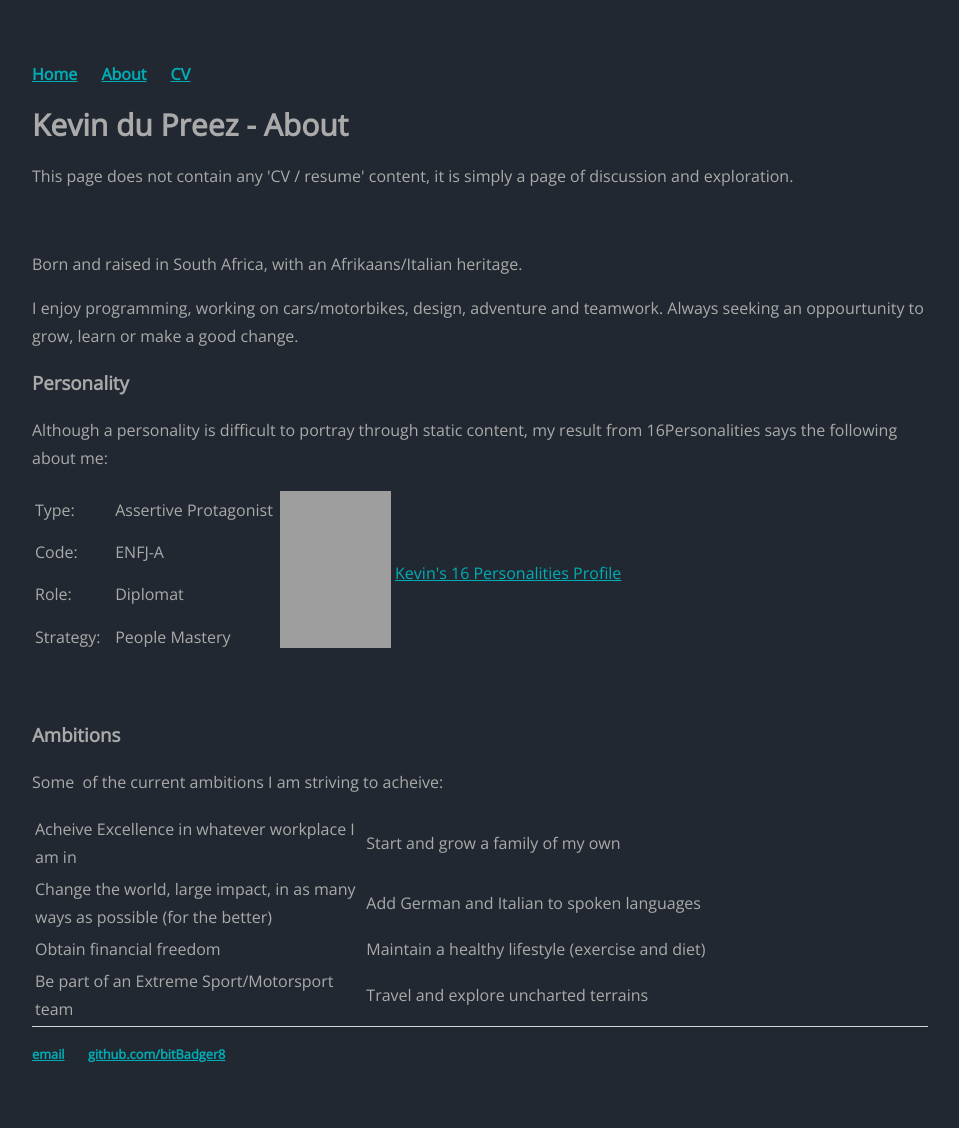
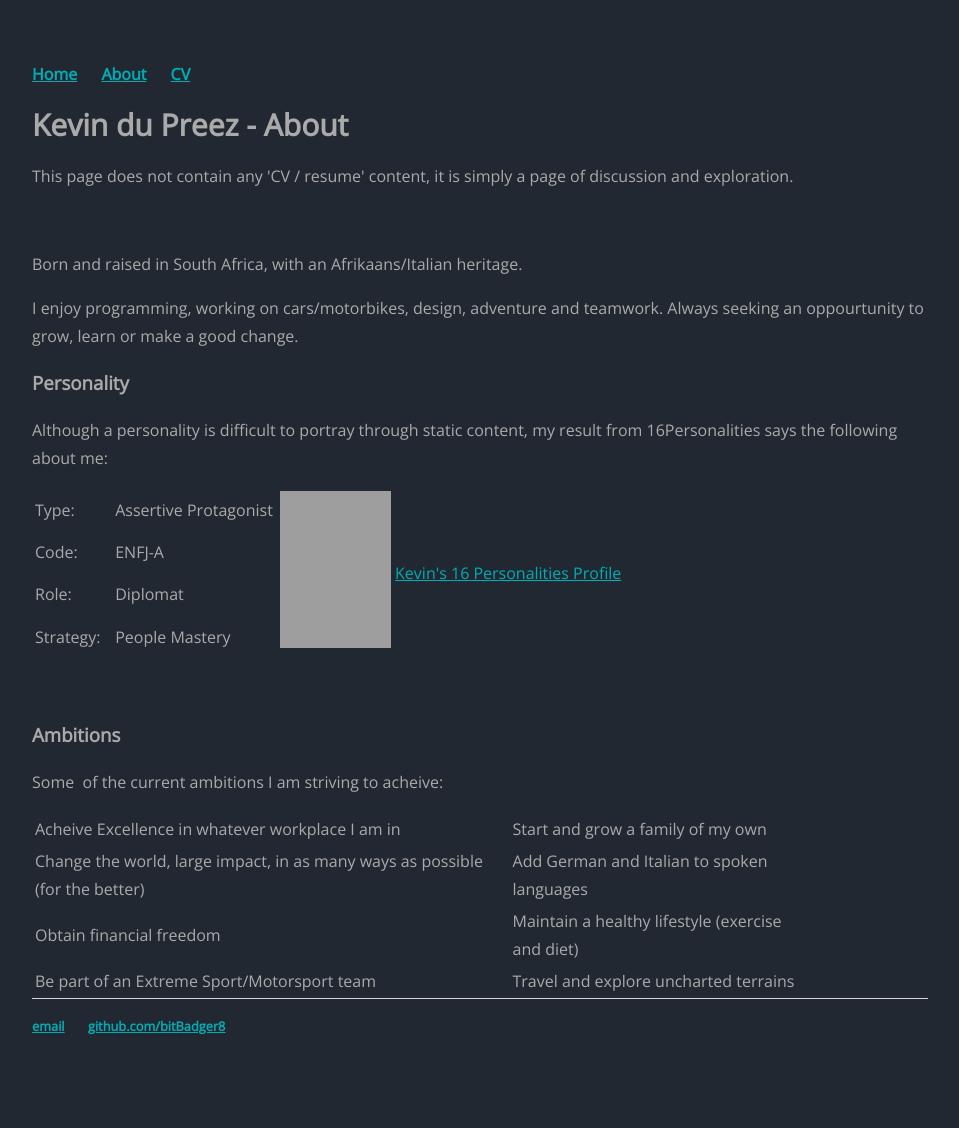
Before and after one commit to bitBadger8/bitBadger8.github.io, a Jekyll site: the page built from about/index.html, in a window 1280 px wide. Shown: the whole page, without its empty margins (160-1119 px from the left). Built offline with Jekyll 4.4.1, drawn with Linux system fonts in a browser that asks for light colours; after the commit the page ends 1100 px from its top, so only the background shows below that; grey boxes are pictures that could not be loaded.

Commit message:
Update index.html

```diff
--- a/about/index.html
+++ b/about/index.html
@@ -37,20 +37,20 @@ title: Kevin du Preez - About
 <table style="height: 166px; width: 769px;">
 <tbody>
 <tr>
-<td style="width: 325px;">Acheive Excellence in whatever workplace I am in</td>
-<td style="width: 428px;">Start and grow a family of my own</td>
+<td>Acheive Excellence in whatever workplace I am in</td>
+<td >Start and grow a family of my own</td>
 </tr>
 <tr>
-<td style="width: 325px;">Change the world, large impact, in as many ways as possible (for the better)</td>
-<td style="width: 428px;">Add German and Italian to spoken languages</td>
+<td >Change the world, large impact, in as many ways as possible (for the better)</td>
+<td >Add German and Italian to spoken languages</td>
 </tr>
 <tr>
-<td style="width: 325px;">Obtain financial freedom</td>
-<td style="width: 428px;">Maintain a healthy lifestyle (exercise and diet)</td>
+<td >Obtain financial freedom</td>
+<td >Maintain a healthy lifestyle (exercise and diet)</td>
 </tr>
 <tr>
-<td style="width: 325px;">Be part of an Extreme Sport/Motorsport team&nbsp;</td>
-<td style="width: 428px;">Travel and explore uncharted terrains</td>
+<td >Be part of an Extreme Sport/Motorsport team&nbsp;</td>
+<td >Travel and explore uncharted terrains</td>
 </tr>
 </tbody>
 </table>
```
